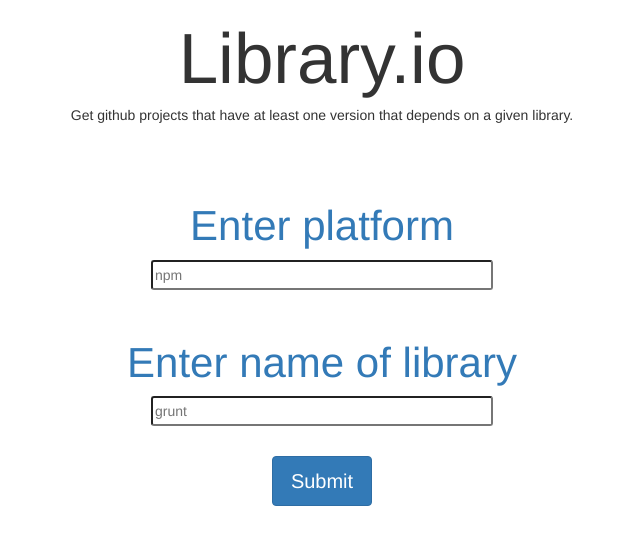
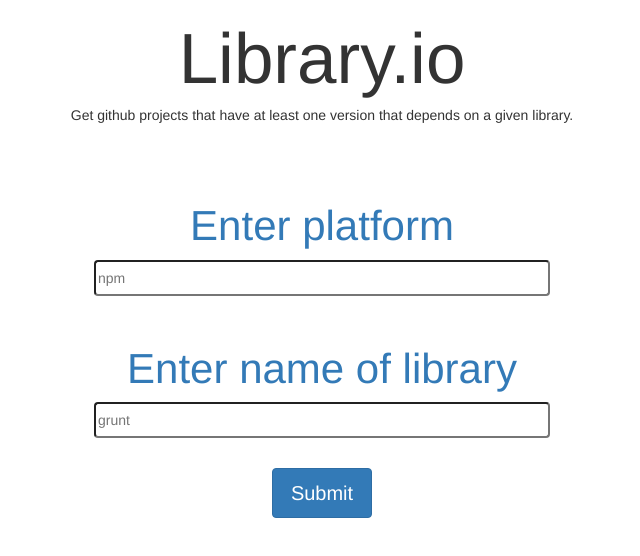
Before and after one commit to ZhukDI/homework_web, a website: page index.html in a window 1280 px wide. Shown: the whole page, without its empty margins (318-958 px from the left). Drawn offline with nearby package versions, Linux system fonts and the light colour scheme.

Commit message:
update css

```diff
--- a/styles/main.css
+++ b/styles/main.css
@@ -13,9 +13,9 @@
 }
 
 input{
-	height:30px;
-	width: 30%;
-	border-radius: 3px;
+	height:36px;
+	width: 40%;
+	border-radius: 4px;
 }
 
 .btn{
```
